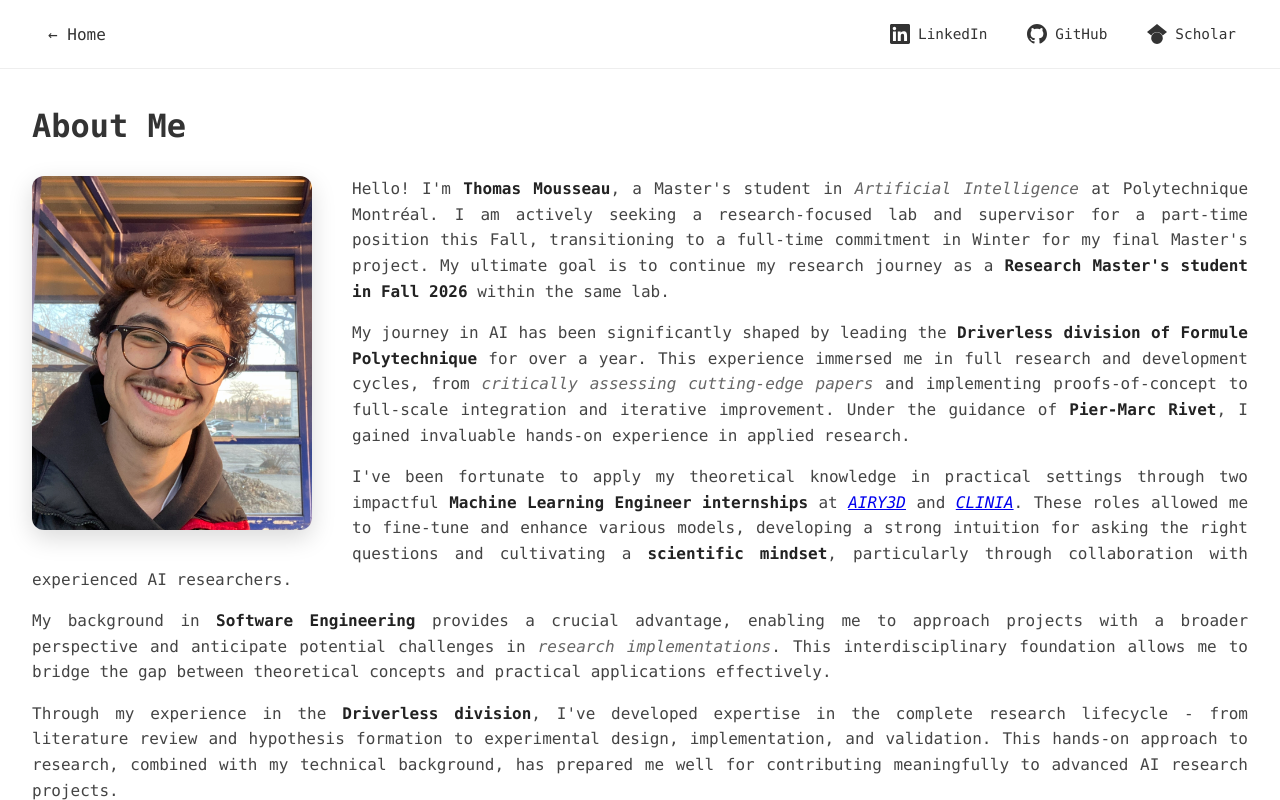
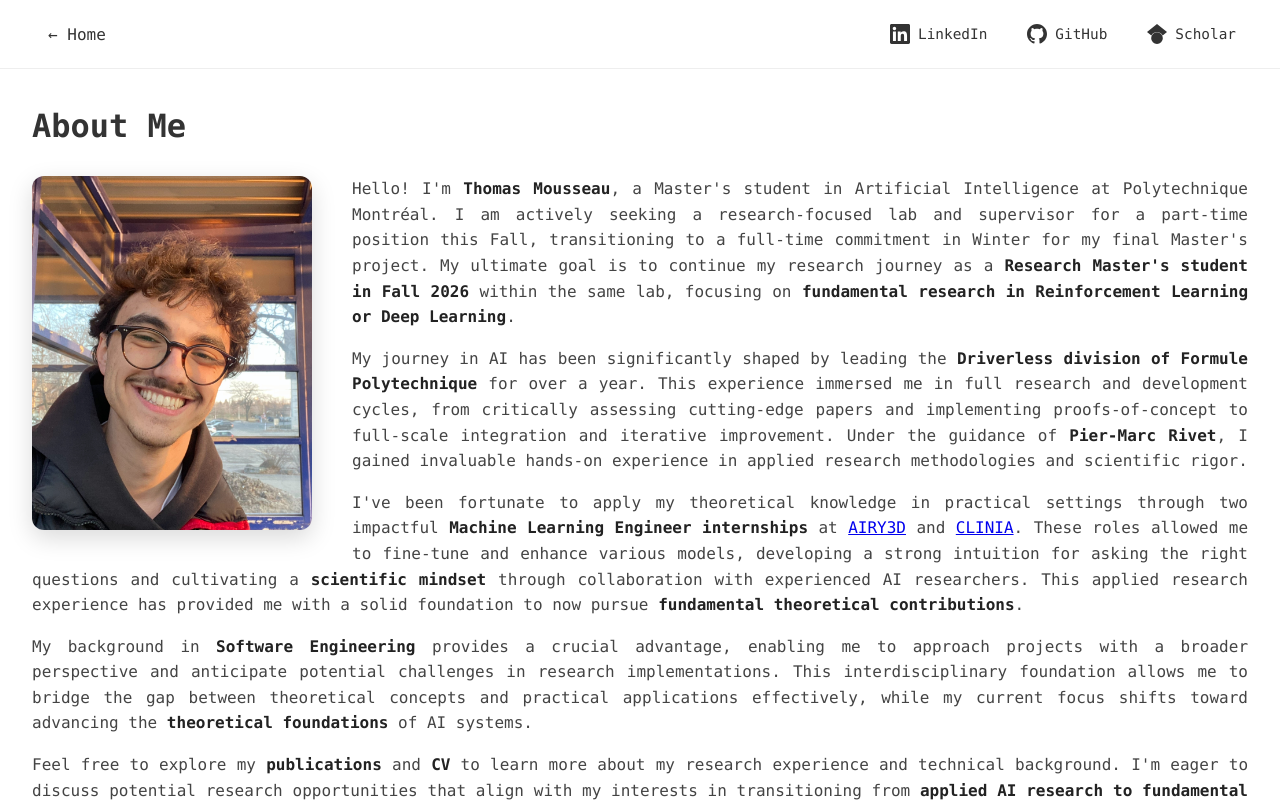
Before and after one commit to ThomasMousseau/ThomasMousseau.github.io, an Angular app: page /about in a window 1280 px wide. Built offline with nearby package versions, Linux system fonts and the light colour scheme.

Commit message:
chore: changed bio

```diff
--- a/src/app/about/about.component.html
+++ b/src/app/about/about.component.html
@@ -3,45 +3,44 @@
     <h2>About Me</h2>
     <img src="/profile-photo.jpg" alt="Thomas Mousseau" class="profile-image">
     <p>
-      Hello! I'm <strong>Thomas Mousseau</strong>, a Master's student in <em>Artificial Intelligence</em>
+      Hello! I'm <strong>Thomas Mousseau</strong>, a Master's student in Artificial Intelligence
       at Polytechnique Montréal. I am actively seeking a research-focused lab and supervisor for a
       part-time position this Fall, transitioning to a full-time commitment in Winter for my final
       Master's project. My ultimate goal is to continue my research journey as a <strong>Research
-      Master's student in Fall 2026</strong> within the same lab.
+      Master's student in Fall 2026</strong> within the same lab, focusing on <strong>fundamental
+      research in Reinforcement Learning or Deep Learning</strong>.
     </p>
     <p>
       My journey in AI has been significantly shaped by leading the <strong>Driverless division of
       Formule Polytechnique</strong> for over a year. This experience immersed me in full research
-      and development cycles, from <em>critically assessing cutting-edge papers</em> and implementing
+      and development cycles, from critically assessing cutting-edge papers and implementing
       proofs-of-concept to full-scale integration and iterative improvement. Under the guidance of
-      <strong>Pier-Marc Rivet</strong>, I gained invaluable hands-on experience in applied research.
+      <strong>Pier-Marc Rivet</strong>, I gained invaluable hands-on experience in applied research
+      methodologies and scientific rigor.
     </p>
     <p>
       I've been fortunate to apply my theoretical knowledge in practical settings through two
-      impactful <strong>Machine Learning Engineer internships</strong> at <em><a href="https://www.airy3d.com/" target="_blank" rel="noopener noreferrer">AIRY3D</a></em> and
-      <em><a href="https://clinia.com/en-ca" target="_blank" rel="noopener noreferrer">CLINIA</a></em>. These roles allowed me to fine-tune and enhance various models, developing
-      a strong intuition for asking the right questions and cultivating a <strong>scientific mindset</strong>,
-      particularly through collaboration with experienced AI researchers.
+      impactful <strong>Machine Learning Engineer internships</strong> at <a href="https://www.airy3d.com/" target="_blank" rel="noopener noreferrer">AIRY3D</a> and
+      <a href="https://clinia.com/en-ca" target="_blank" rel="noopener noreferrer">CLINIA</a>. These roles allowed me to fine-tune and enhance various models, developing
+      a strong intuition for asking the right questions and cultivating a <strong>scientific mindset</strong>
+      through collaboration with experienced AI researchers. This applied research experience has
+      provided me with a solid foundation to now pursue <strong>fundamental theoretical contributions</strong>.
     </p>
     <p>
       My background in <strong>Software Engineering</strong> provides a crucial advantage, enabling
       me to approach projects with a broader perspective and anticipate potential challenges in
-      <em>research implementations</em>. This interdisciplinary foundation allows me to bridge the
-      gap between theoretical concepts and practical applications effectively.
-    </p>
-    <p>
-      Through my experience in the <strong>Driverless division</strong>, I've developed expertise
-      in the complete research lifecycle - from literature review and hypothesis formation to
-      experimental design, implementation, and validation. This hands-on approach to research,
-      combined with my technical background, has prepared me well for contributing meaningfully
-      to advanced AI research projects.
+      research implementations. This interdisciplinary foundation allows me to bridge the
+      gap between theoretical concepts and practical applications effectively, while my current
+      focus shifts toward advancing the <strong>theoretical foundations</strong> of AI systems.
     </p>
     <p>
       Feel free to explore my <strong>publications</strong> and <strong>CV</strong>
       to learn more about my research experience and technical background. I'm eager to discuss
-      potential research opportunities and collaborations that align with my interests in
-      <em>applied AI research</em>. Whether you're interested in discussing research directions,
-      potential lab placements, or academic partnerships, I'd love to connect.
+      potential research opportunities that align with my interests in transitioning from
+      <strong>applied AI research to fundamental theoretical work</strong>. Whether you're interested
+      in discussing research directions in Reinforcement Learning, Deep Learning theory, or
+      potential lab placements, I'd love to connect and explore how my applied research background
+      can contribute to advancing fundamental AI research.
     </p>
   </div>
 </div>
```
